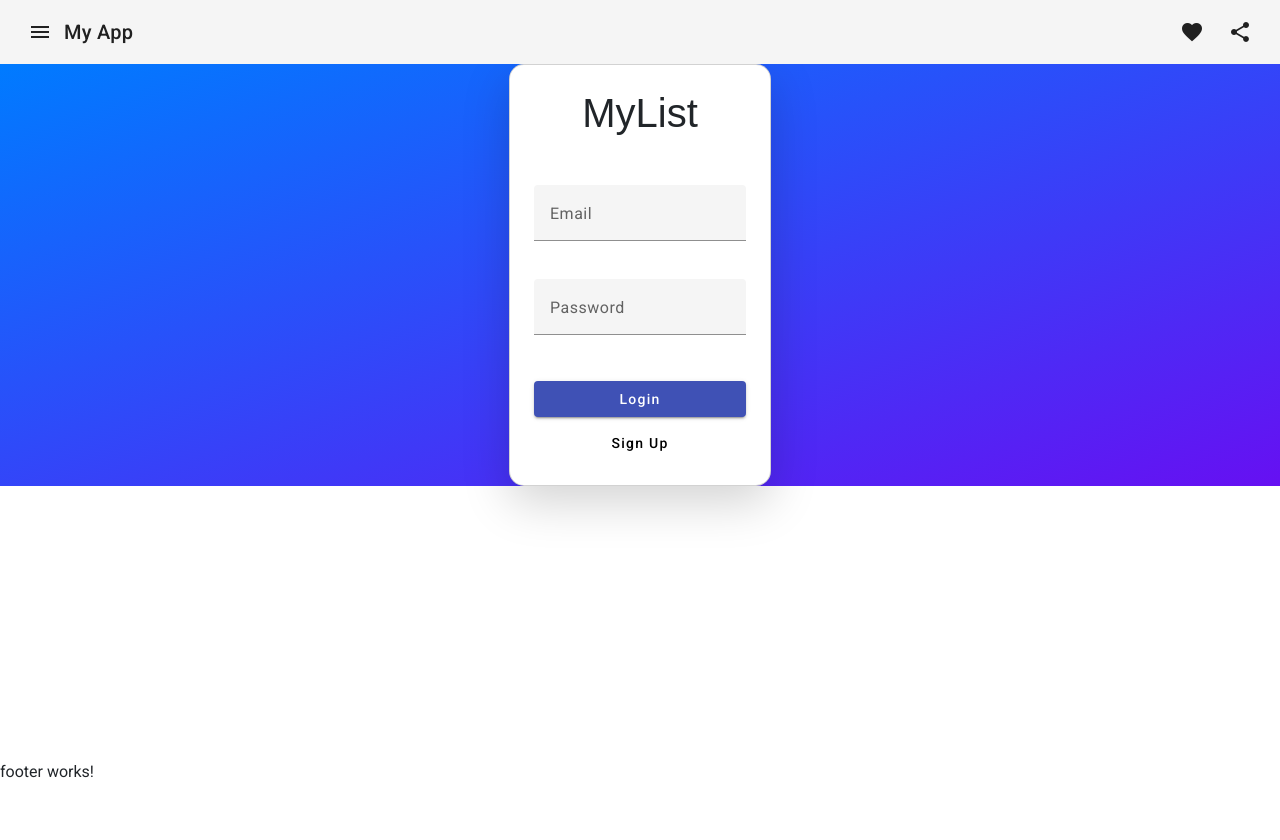
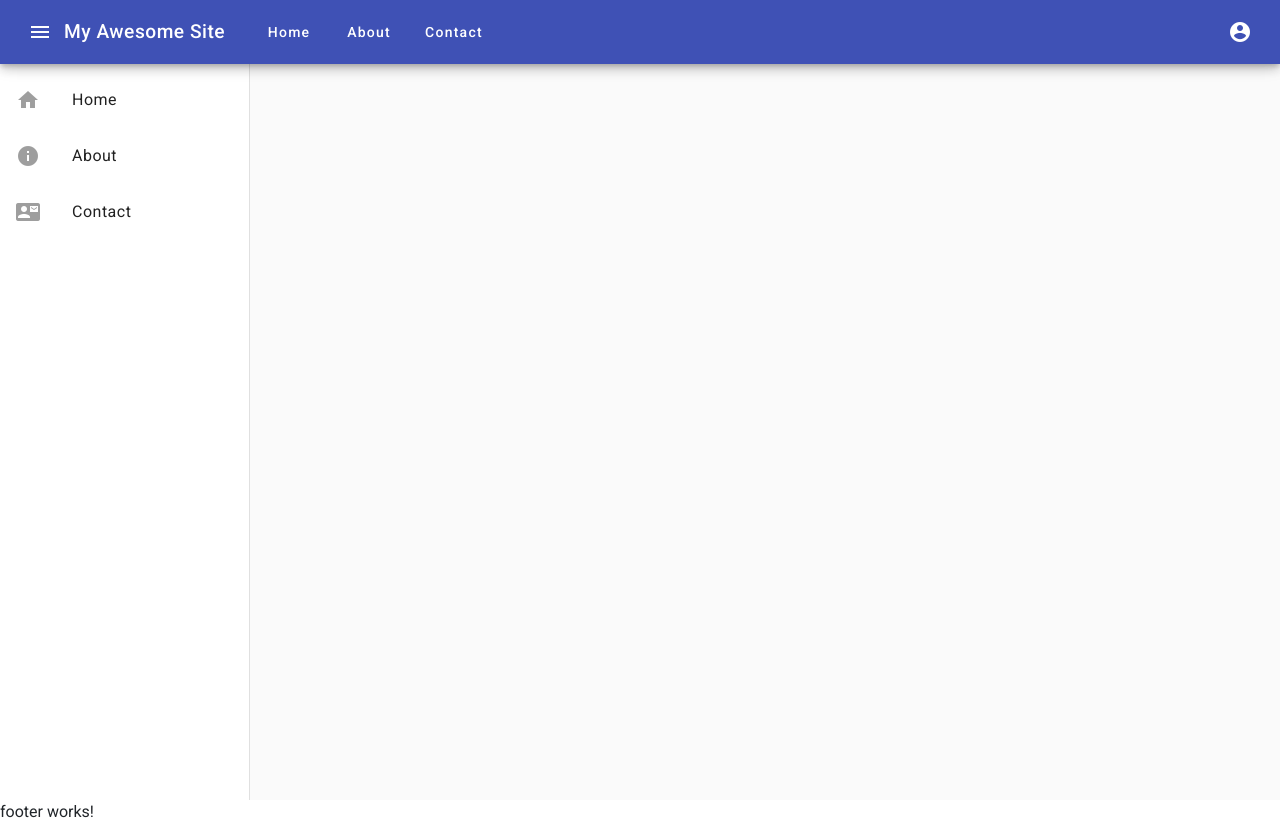
Before and after one commit to riokku/shopping-list, an Angular app: page / in a window 1280 px wide. Before the commit the page ends 800 px from the top, so only its background shows below. Built offline with nearby package versions, Linux system fonts and the light colour scheme.

Commit message:
Nav skeleton ready

```diff
--- a/src/app/shared/header/header.component.html
+++ b/src/app/shared/header/header.component.html
@@ -1,13 +1,65 @@
-<mat-toolbar>
-  <button mat-icon-button class="example-icon" aria-label="Example icon-button with menu icon">
+<mat-toolbar color="primary" class="mat-elevation-z6">
+  <button
+    mat-icon-button
+    *ngIf="!(isHandset$ | async)"
+    (click)="drawer.toggle()"
+    class="menu-button">
     <mat-icon>menu</mat-icon>
   </button>
-  <span>My App</span>
-  <span class="example-spacer"></span>
-  <button mat-icon-button class="example-icon favorite-icon" aria-label="Example icon-button with heart icon">
-    <mat-icon>favorite</mat-icon>
+
+  <span class="site-title">My Awesome Site</span>
+
+  <!-- Desktop Navigation -->
+  <div class="desktop-nav" *ngIf="!(isHandset$ | async)">
+    <a mat-button routerLink="/home" routerLinkActive="active">Home</a>
+    <a mat-button routerLink="/about" routerLinkActive="active">About</a>
+    <a mat-button routerLink="/contact" routerLinkActive="active">Contact</a>
+  </div>
+
+  <!-- Responsive spacer -->
+  <span class="spacer"></span>
+
+  <!-- User menu (optional) -->
+  <button mat-icon-button [matMenuTriggerFor]="userMenu" class="user-menu">
+    <mat-icon>account_circle</mat-icon>
   </button>
-  <button mat-icon-button class="example-icon" aria-label="Example icon-button with share icon">
-    <mat-icon>share</mat-icon>
-  </button>
+  <mat-menu #userMenu="matMenu">
+    <button mat-menu-item>
+      <mat-icon>person</mat-icon>
+      <span>Profile</span>
+    </button>
+    <button mat-menu-item>
+      <mat-icon>settings</mat-icon>
+      <span>Settings</span>
+    </button>
+    <button mat-menu-item>
+      <mat-icon>logout</mat-icon>
+      <span>Logout</span>
+    </button>
+  </mat-menu>
 </mat-toolbar>
+
+<!-- Mobile Navigation -->
+<mat-sidenav-container class="sidenav-container">
+  <mat-sidenav
+    #drawer
+    class="sidenav"
+    [attr.role]="(isHandset$ | async) ? 'dialog' : 'navigation'"
+    [mode]="(isHandset$ | async) ? 'over' : 'side'"
+    [opened]="(isHandset$ | async) === false">
+    <mat-nav-list>
+      <a mat-list-item routerLink="/home" routerLinkActive="active">
+        <mat-icon matListItemIcon>home</mat-icon>
+        <span matListItemTitle>Home</span>
+      </a>
+      <a mat-list-item routerLink="/about" routerLinkActive="active">
+        <mat-icon matListItemIcon>info</mat-icon>
+        <span matListItemTitle>About</span>
+      </a>
+      <a mat-list-item routerLink="/contact" routerLinkActive="active">
+        <mat-icon matListItemIcon>contact_mail</mat-icon>
+        <span matListItemTitle>Contact</span>
+      </a>
+    </mat-nav-list>
+  </mat-sidenav>
+</mat-sidenav-container>
--- a/src/app/shared/header/header.component.scss
+++ b/src/app/shared/header/header.component.scss
@@ -1,3 +1,43 @@
-.example-spacer {
+.mat-toolbar {
+  position: fixed;
+  top: 0;
+  z-index: 1000;
+  display: flex;
+  align-items: center;
+}
+
+.site-title {
+  font-size: 1.2rem;
+  font-weight: 500;
+  margin-right: 2rem;
+  letter-spacing: 0.5px;
+}
+
+.desktop-nav {
+  display: flex;
+  gap: 1rem;
+}
+
+.spacer {
   flex: 1 1 auto;
 }
+
+.active {
+  background-color: rgba(255, 255, 255, 0.1);
+}
+
+.sidenav-container {
+  height: calc(100vh - 64px);
+  margin-top: 64px;
+}
+
+.sidenav {
+  width: 250px;
+}
+
+@media (max-width: 599px) {
+  .sidenav-container {
+    height: calc(100vh - 56px);
+    margin-top: 56px;
+  }
+}
--- a/src/app/shared/header/header.component.ts
+++ b/src/app/shared/header/header.component.ts
@@ -1,16 +1,44 @@
-import { Component } from '@angular/core';
+import { Component, ViewChild } from '@angular/core';
 import {MatIconModule} from '@angular/material/icon';
 import {MatButtonModule} from '@angular/material/button';
 import {MatToolbarModule} from '@angular/material/toolbar';
+import { MatSidenav, MatSidenavModule } from '@angular/material/sidenav';
+import { MatListModule } from '@angular/material/list';
+import { MatMenuModule } from '@angular/material/menu';
+import { AsyncPipe, NgIf } from '@angular/common';
+import { BreakpointObserver, Breakpoints } from '@angular/cdk/layout';
+import { Observable } from 'rxjs';
+import { map, shareReplay } from 'rxjs/operators';
 
 
 @Component({
   selector: 'app-header',
   standalone: true,
-  imports: [MatToolbarModule, MatButtonModule, MatIconModule],
+  imports: [
+    MatToolbarModule,
+    MatButtonModule,
+    MatSidenavModule,
+    MatIconModule,
+    MatListModule,
+    MatMenuModule,
+    MatSidenav,
+    AsyncPipe,
+    NgIf
+  ],
   templateUrl: './header.component.html',
   styleUrl: './header.component.scss'
 })
 export class HeaderComponent {
+  @ViewChild('drawer') drawer!: MatSidenav;
+  private readonly breakpointObserver: BreakpointObserver;
+  isHandset$: Observable<boolean>;
 
+  constructor(breakpointObserver: BreakpointObserver) {
+    this.breakpointObserver = breakpointObserver;
+    this.isHandset$ = this.breakpointObserver.observe(Breakpoints.Handset)
+      .pipe(
+        map(result => result.matches),
+        shareReplay()
+      );
+  }
 }
```
